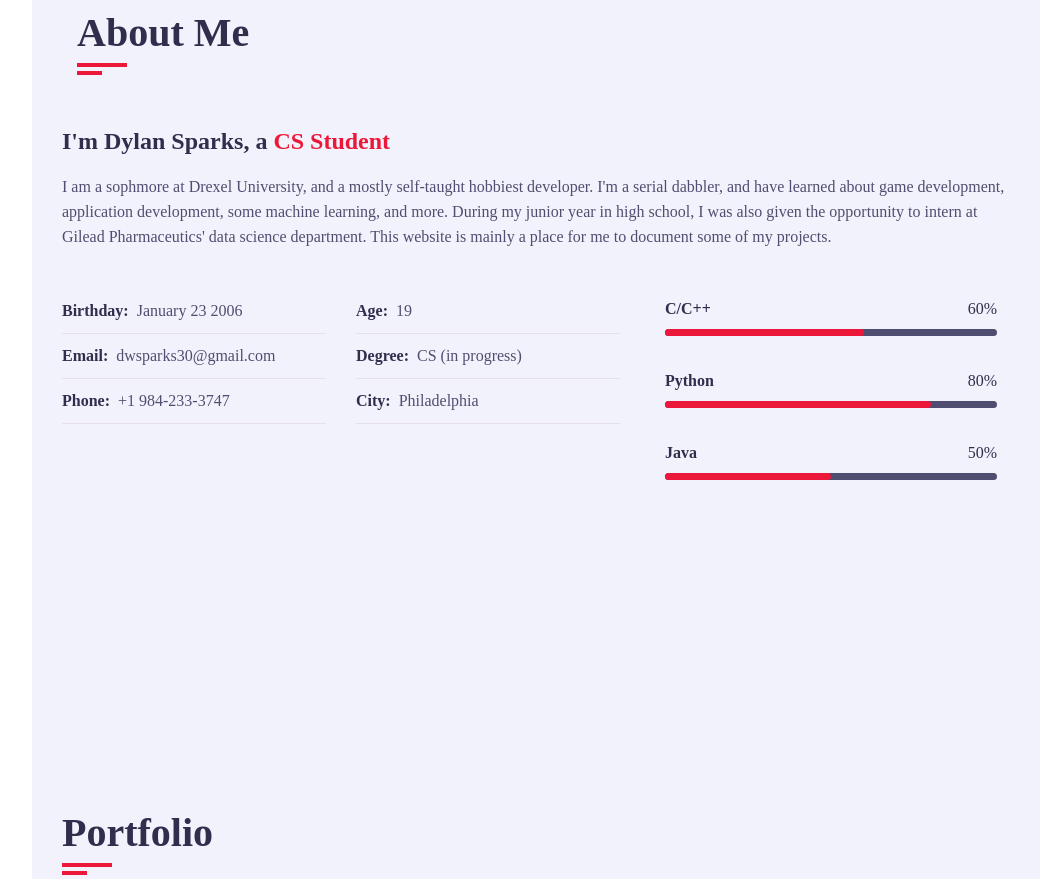
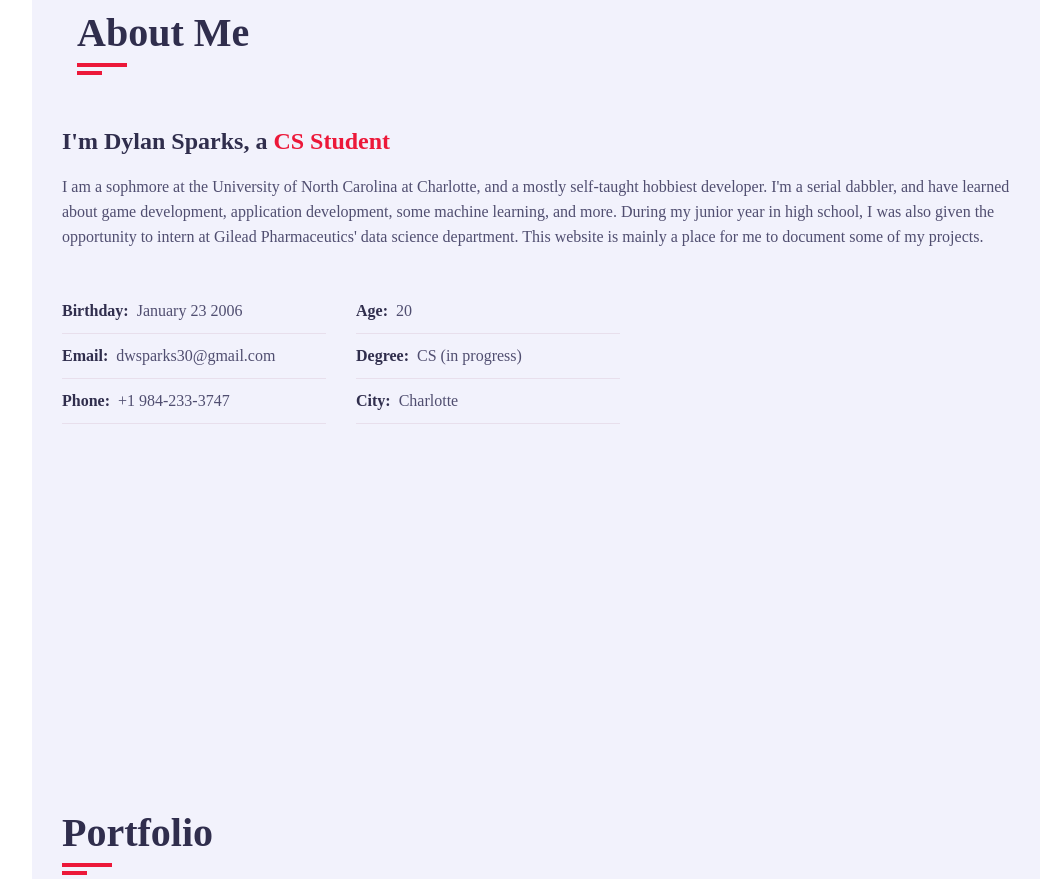
Before and after one commit to DSparksUni/dsparksuni.github.io, a plain HTML site: page index.html in a window 1280 px wide. Shown: the part 857-1736 px from the top of the page, without its empty margins (238-1278 px from the left). Drawn offline with nearby package versions, Linux system fonts and the light colour scheme; a web font is replaced by a local one.

Commit message:
Updated site to reflect my transfer, and removed the skill bars

```diff
--- a/index.html
+++ b/index.html
@@ -38,7 +38,7 @@
                     <div class="row">
                         <div class="home-info padd-15">
                             <h3 class="hello">Hi, my name is <span class="name">Dylan Sparks</span></h3>
-                            <h3 class="my-school">I'm a student at <span class="typing">Drexel University</span></h3>
+                            <h3 class="my-school">I'm a student at the <span class="typing">University of North Carolina Charlotte</span></h3>
                             <p>I'm a developer-in-training who taught themselves c, c++, python, and java before I went
                                 to college, and I'm now teaching myself rust. I have a passion for software engineering
                                 and have experience with game development, application development, data science, and
@@ -65,7 +65,7 @@
                                 <div class="row">
                                     <div class="about-text padd-15">
                                         <h3>I'm Dylan Sparks, a <span>CS Student</span></h3>
-                                        <p> I am a sophmore at Drexel University, and a mostly self-taught hobbiest
+                                        <p> I am a sophmore at the University of North Carolina at Charlotte, and a mostly self-taught hobbiest
                                             developer. I'm a serial dabbler, and have learned about game development,
                                             application development, some machine learning, and more. During my junior
                                             year in high school, I was also given the opportunity to intern at Gilead
@@ -80,7 +80,7 @@
                                                 <p>Birthday: <span>January 23 2006</span></p>
                                             </div>
                                             <div class="info-item padd-15">
-                                                <p>Age: <span>19</span></p>
+                                                <p>Age: <span>20</span></p>
                                             </div>
                                             <div class="info-item padd-15">
                                                 <p>Email: <span>dwsparks30@gmail.com</span></p>
@@ -92,30 +92,7 @@
                                                 <p>Phone: <span>+1 984-233-3747</span></p>
                                             </div>
                                             <div class="info-item padd-15">
-                                                <p>City: <span>Philadelphia</span></p>
-                                            </div>
-                                        </div>
-                                    </div>
-                                    <div class="skills padd-15">
-                                        <div class="skill-item padd-15">
-                                            <h5>C/C++</h5>
-                                            <div class="progress">
-                                                <div class="progress-in" style="width: 60%;"></div>
-                                                <div class="skill-percent">60%</div>
-                                            </div>
-                                        </div>
-                                        <div class="skill-item padd-15">
-                                            <h5>Python</h5>
-                                            <div class="progress">
-                                                <div class="progress-in" style="width: 80%;"></div>
-                                                <div class="skill-percent">80%</div>
-                                            </div>
-                                        </div>
-                                        <div class="skill-item padd-15">
-                                            <h5>Java</h5>
-                                            <div class="progress">
-                                                <div class="progress-in" style="width: 50%;"></div>
-                                                <div class="skill-percent">50%</div>
+                                                <p>City: <span>Charlotte</span></p>
                                             </div>
                                         </div>
                                     </div>
```
